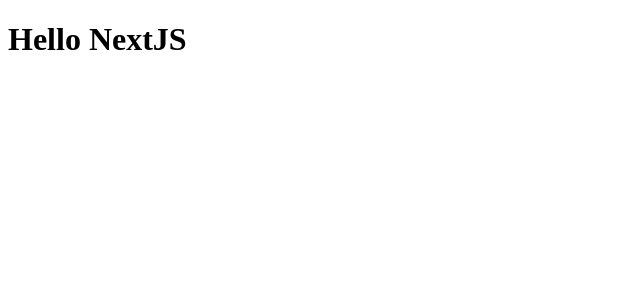
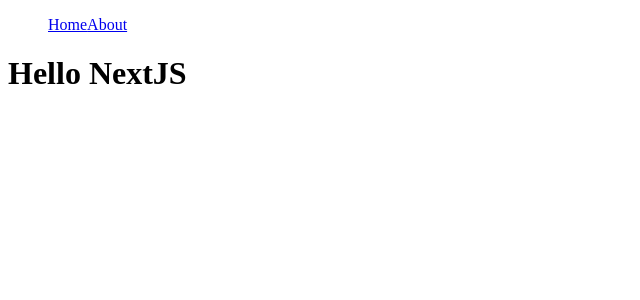
Before and after one commit to NedduJS/curso-nextjs, a Next.js app: page / in a window 1280 px wide. Shown: the top 300 px of the page, without its empty margins (0-640 px from the left). Built offline with nearby package versions, Linux system fonts and the light colour scheme.

Commit message:
Link with NextJS

```diff
--- /dev/null
+++ b/components/Navbar/Navbar.js
@@ -0,0 +1,21 @@
+import React from 'react';
+import Link from 'next/link';
+
+const Navbar = () => {
+  return (
+    <div>
+      <nav>
+        <menu>
+          <Link href='/'>
+            <a>Home</a>
+          </Link>
+          <Link href='/about'>
+            <a>About</a>
+          </Link>
+        </menu>
+      </nav>
+    </div>
+  );
+};
+
+export default Navbar;
--- a/pages/index.js
+++ b/pages/index.js
@@ -1,11 +1,14 @@
-import React from 'react'
+import React from 'react';
+
+import Navbar from '../components/Navbar/Navbar';
 
 const Home = () => {
   return (
     <div>
+      <Navbar />
       <h1>Hello NextJS</h1>
     </div>
-  )
-}
+  );
+};
 
-export default Home
+export default Home;
```
Also changed, not shown: pages/about.js (+7 -4 lines).
